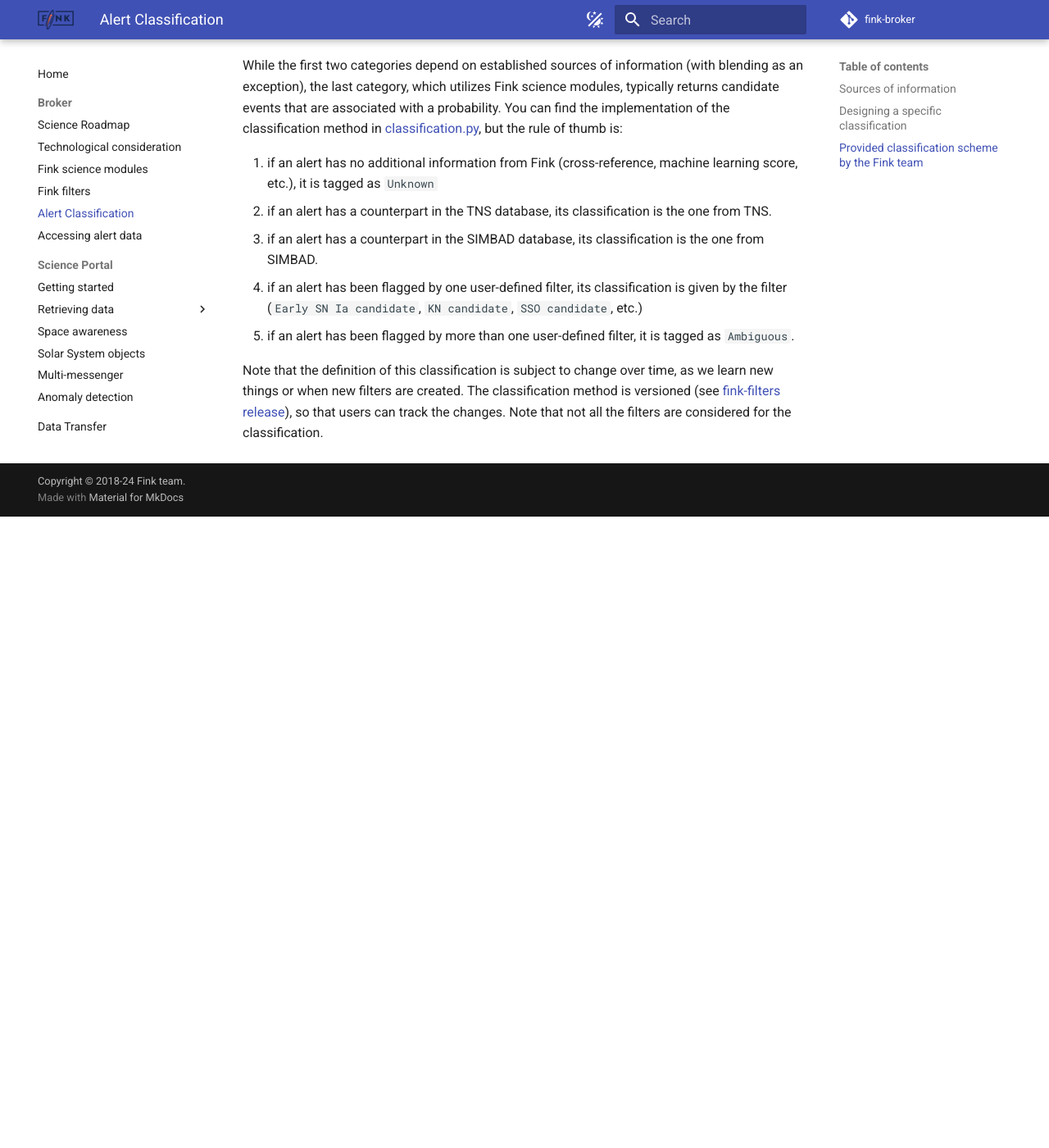
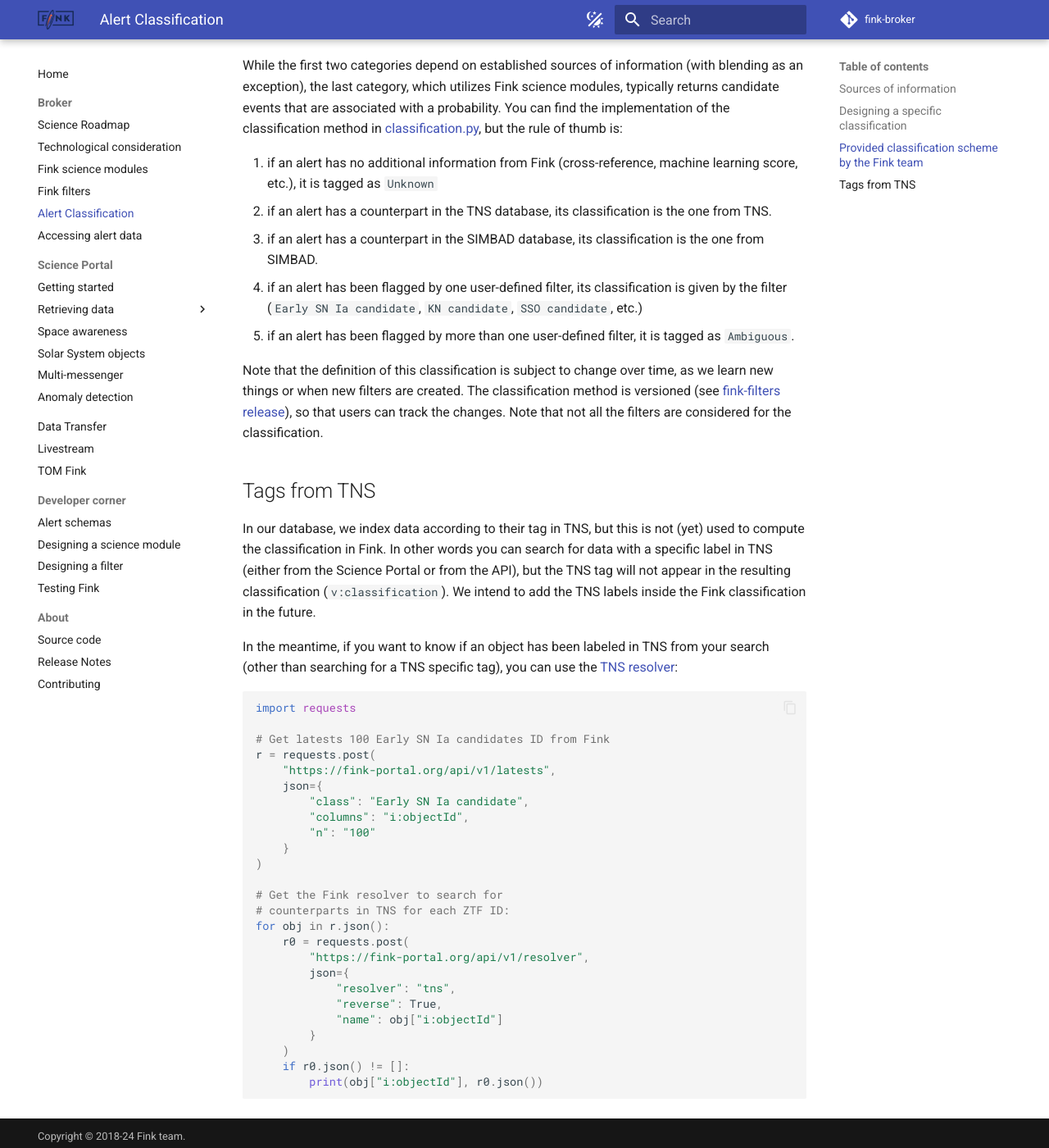
Before and after one commit to astrolabsoftware/fink, an MkDocs documentation site: the page built from docs/broker/classification.md, in a window 1280 px wide and 1400 px high, scrolled down 1603 px. Shown: the whole window at 82% size. Built offline with MkDocs 1.6.1 and Material for MkDocs 9.7.7, drawn with Linux system fonts in a browser that asks for light colours; comment, search, counter and statistics services are not loaded; before the commit the page ends 2233 px from its top, so only the background shows below that.

Commit message:
Update doc based on user feedback

````diff
--- a/docs/broker/classification.md
+++ b/docs/broker/classification.md
@@ -48,3 +48,37 @@ While the first two categories depend on established sources of information (wit
 5. if an alert has been flagged by more than one user-defined filter, it is tagged as `Ambiguous`.
 
 Note that the definition of this classification is subject to change over time, as we learn new things or when new filters are created. The classification method is versioned (see [fink-filters release](https://github.com/astrolabsoftware/fink-filters/releases)), so that users can track the changes. Note that not all the filters are considered for the classification.
+
+## Tags from TNS
+
+In our database, we index data according to their tag in TNS, but this is not (yet) used to compute the classification in Fink. In other words you can search for data with a specific label in TNS (either from the Science Portal or from the API), but the TNS tag will not appear in the resulting classification (`v:classification`). We intend to add the TNS labels inside the Fink classification in the future.
+
+In the meantime, if you want to know if an object has been labeled in TNS from your search (other than searching for a TNS specific tag), you can use the [TNS resolver](../services/search/resolver.md):
+
+```python
+import requests
+
+# Get latests 100 Early SN Ia candidates ID from Fink
+r = requests.post(
+    "https://fink-portal.org/api/v1/latests",
+    json={
+        "class": "Early SN Ia candidate",
+        "columns": "i:objectId",
+        "n": "100"
+    }
+)
+
+# Get the Fink resolver to search for
+# counterparts in TNS for each ZTF ID:
+for obj in r.json():
+    r0 = requests.post(
+        "https://fink-portal.org/api/v1/resolver",
+        json={
+            "resolver": "tns",
+            "reverse": True,
+            "name": obj["i:objectId"]
+        }
+    )
+    if r0.json() != []:
+        print(obj["i:objectId"], r0.json())
+```
````
Also changed, not shown: docs/services/search/solar_system.md (+68 -0 lines).
